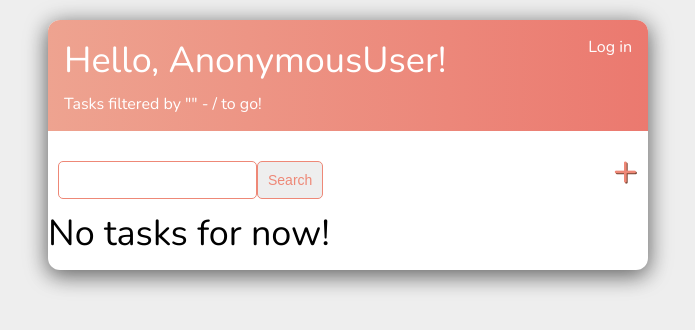
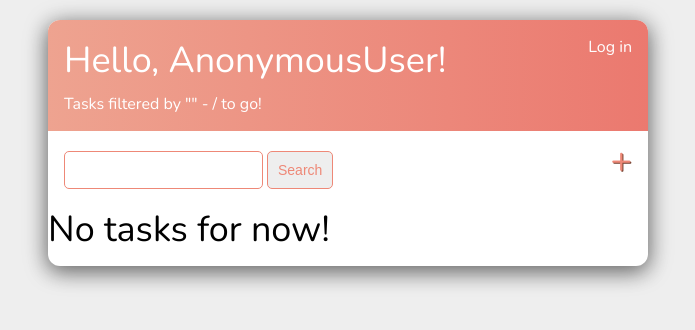
Before and after one commit to FilipTarajko/todo_list_django, a Django app: template base/templates/base/task_list.html in a window 1280 px wide. Shown: the top 330 px of the page, without its empty margins (292-987 px from the left). Run offline with Django 4.2, Linux system fonts and the light colour scheme; the template is opened without the code that fills it, so the values that code supplies are empty.

Commit message:
improve styling

```diff
--- a/base/templates/base/main.html
+++ b/base/templates/base/main.html
@@ -101,13 +101,13 @@
         display: flex;
         justify-content: space-between;
         align-items: center;
-        padding: 10px;
+        padding: 0px 16px 16px;
       }
 
       #add-link {
         color: #e87;
         text-decoration: none;
-        font-size: 42px;
+        font-size: 36px;
         text-shadow: 1px 1px #743;
       }
 
--- a/base/templates/base/task_list.html
+++ b/base/templates/base/task_list.html
@@ -24,7 +24,7 @@
 <div id="search-add-wrapper">
   <form method="GET" style="margin-top: 20px; display: flex">
     <input type="text" name="search-area" value="{{search_input}}" />
-    <input class="button" type="submit" value="Search" />
+    <input style="margin-left: 4px" class="button" type="submit" value="Search" />
   </form>
   <a id="add-link" href="{% url 'task-create' %}">&#x2b;</a>
 </div>
```
Also changed, not shown: base/templates/base/task_confirm_delete.html (+5 -2 lines), base/templates/base/task_form.html (+8 -0 lines).
